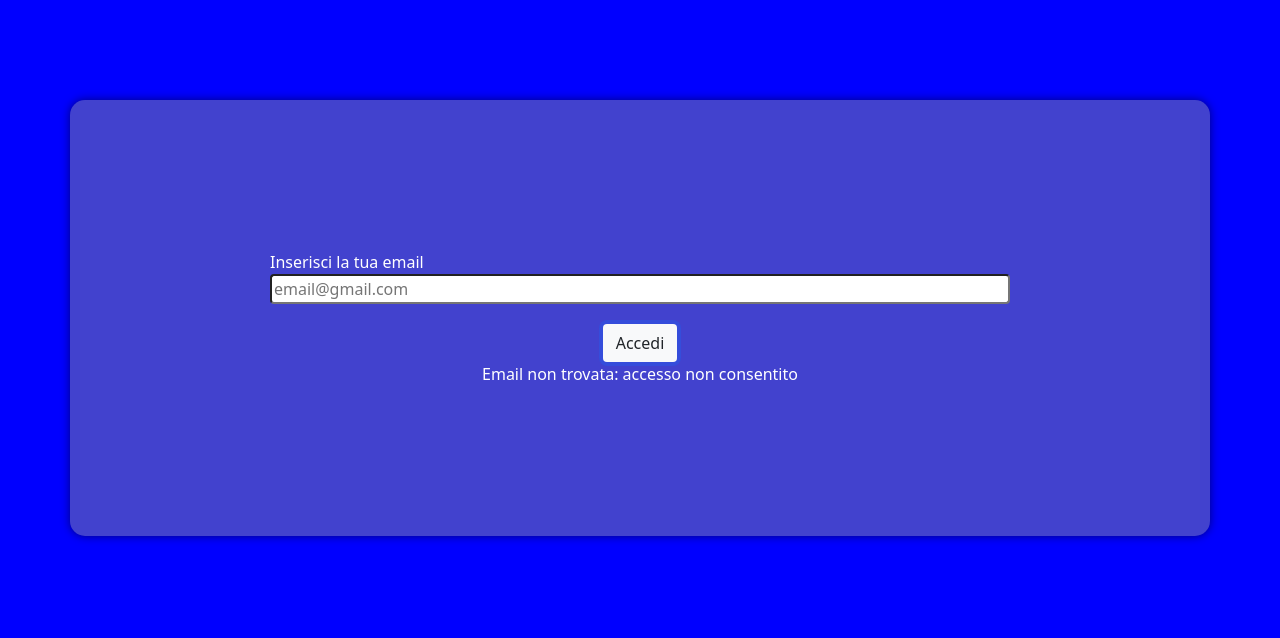
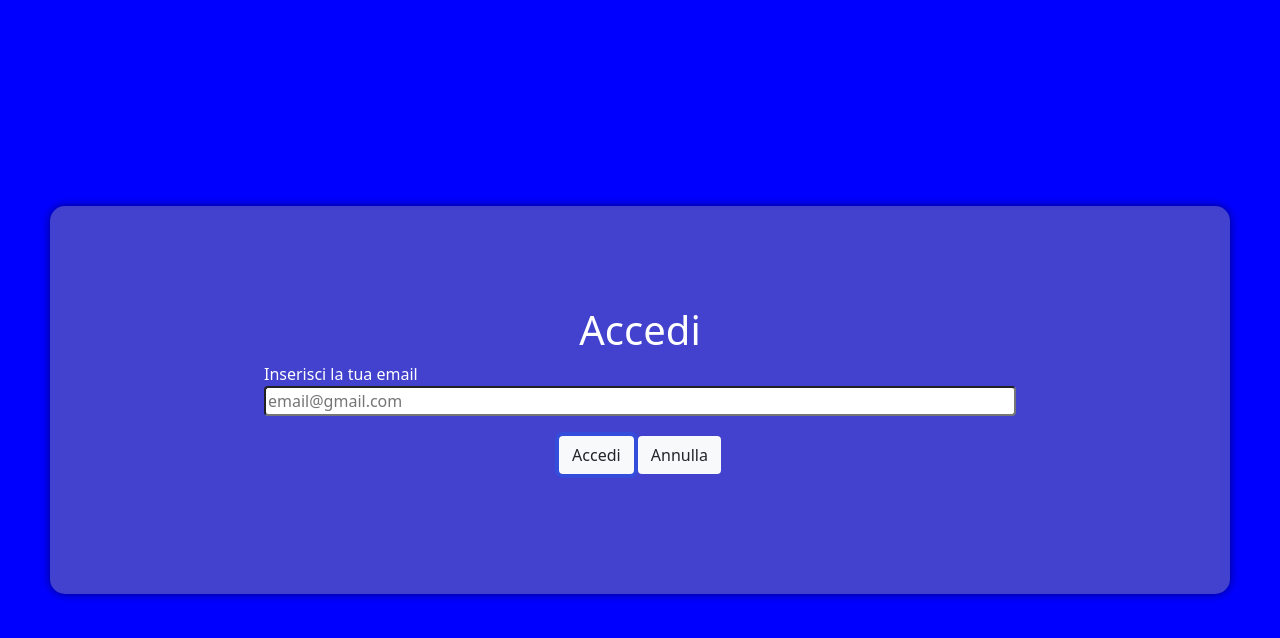
Before and after one commit to gab1144/js-mail-dadi, a plain HTML site: page es-mail/index.html in a window 1280 px wide. Both pictures are taken after a click on the button "Accedi". Drawn offline with nearby package versions, Linux system fonts and the light colour scheme.

Commit message:
[change]html,css [add] bottone annulla e controlli

```diff
--- a/es-mail/css/style.css
+++ b/es-mail/css/style.css
@@ -1,6 +1,11 @@
 body{
   background-color: blue;
   color: white;
+  height: 100vh;
+  display: flex;
+  justify-content: center;
+  align-items: center;
+  padding: 0 50px;
 }
 
 input {
@@ -9,10 +14,13 @@ input {
 }
 
 .custom-container{
-  margin-top: 100px;
+  background-color: rgb(66, 66, 206);
+  text-align: center;
   border-radius: 15px;
   box-shadow: 0 0 10px rgba(0, 0, 0, .5);
-  padding: 150px 200px;
-  text-align: center;
-  background-color: rgb(66, 66, 206)
+  padding: 100px 20px;
 }
+
+.bottoni {
+  margin-bottom: 20px;
+}
--- a/es-mail/index.html
+++ b/es-mail/index.html
@@ -16,21 +16,26 @@
 </head>
 <body>
 
-  <div class="container custom-container">
+  <div class="container-fluid custom-container">
     <div class="row">
 
-      <div class="col d-flex flex-column align-content-center justify-content-center">
+      <div class="col-8 offset-2 d-flex flex-column align-content-center justify-content-center">
+
+        <h1>Accedi</h1>
 
         <div class="d-flex flex-column text-start">
           <label for="email-input">Inserisci la tua email</label>
           <input type="email" placeholder="email@gmail.com" id="email-input" class="rounded">
         </div>
 
-        <div>
-          <button type="button" class="btn bg-light" id="bottone">Accedi</button>
+        <div class="bottoni">
+          <button type="button" class="btn bg-light" id="accedi">Accedi</button>
+          <button class="btn bg-light" id="reset">Annulla</button>
         </div>
 
-        <span class="d-block hide" id="output"></span>
+        <div>
+          <span class="d-none" id="output"></span>
+        </div>
 
       </div>
 
--- a/es-mail/js/script.js
+++ b/es-mail/js/script.js
@@ -6,14 +6,13 @@ const emailRegistrate = [
   "giulia@gmail.com",
   "franco@gmail.com"
 ];
-const button = document.getElementById('bottone');
-let emailInput;
-let trovato;
-let output;
+const button = document.getElementById('accedi');
+let emailInput, trovato, output;
 
 button.addEventListener('click', function(){
+  emailInput = document.getElementById('email-input').value;
+  if (emailInput !== ""){
     trovato=false;
-  emailInput = document.getElementById('email-input').value;
     for (let i=0; i < emailRegistrate.length; i++) {
       if (emailRegistrate[i] === emailInput)
       trovato = true;
@@ -26,5 +25,14 @@ button.addEventListener('click', function(){
     }
 
     document.getElementById('output').innerHTML = output;
-  ticketBox.classList.remove('hide');
+    document.getElementById('output').classList.remove('d-none');
+  } else {
+    alert("Devi inserire un'email per poter effettuare l'accesso")
+  }
+
 });
+
+reset.addEventListener('click', function(){
+  document.getElementById('email-input').value="";
+  document.getElementById('output').classList.add('d-none');
+});
```
Lines whose indentation alone changed are shown as unchanged.
